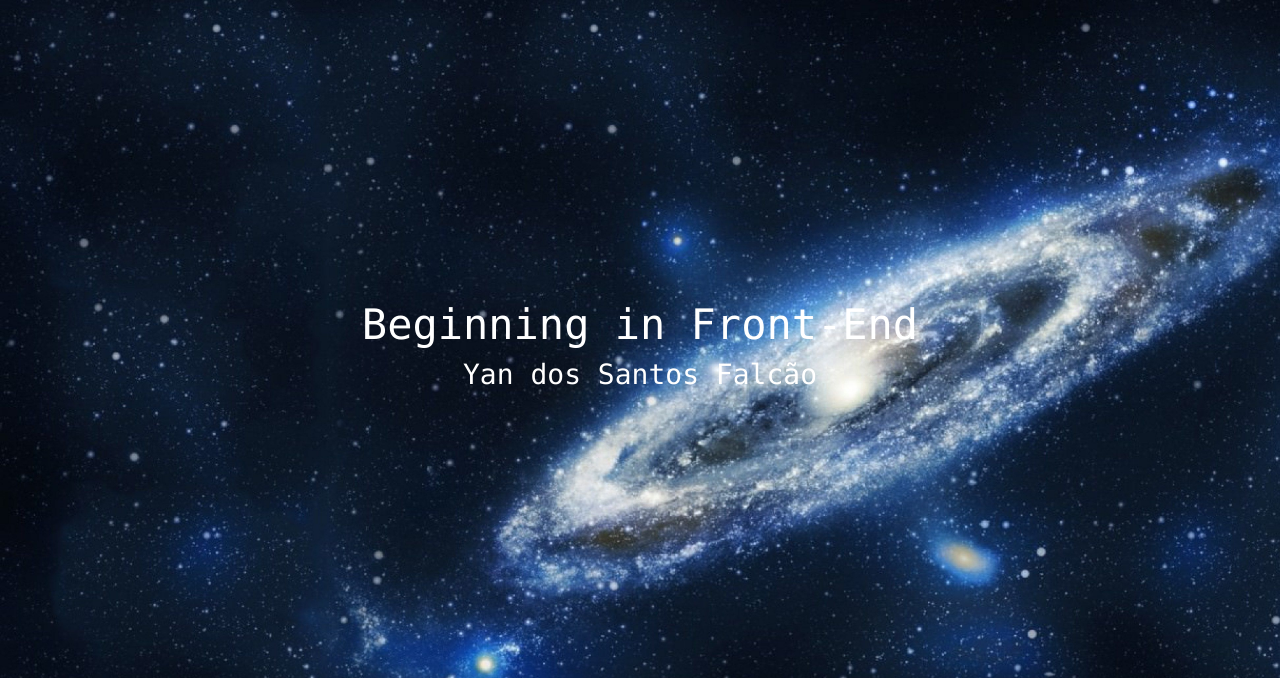
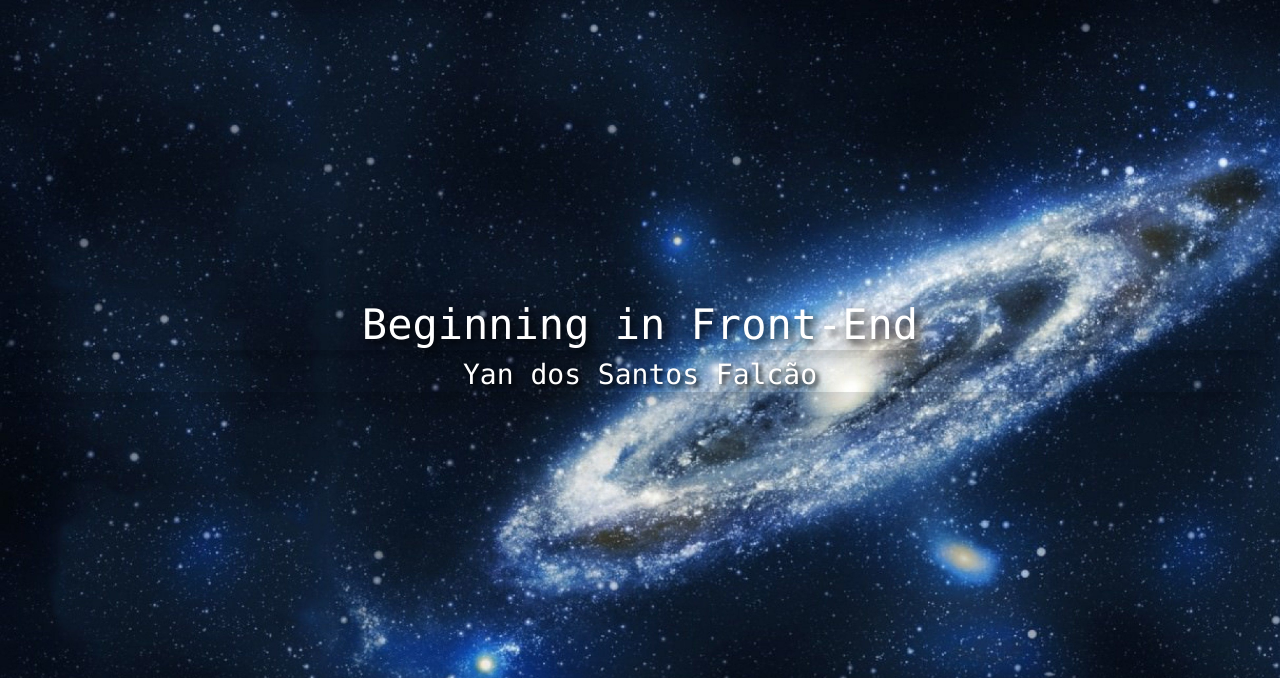
Before and after one commit to yanfalcao/CursoFrontEnd, a plain HTML site: page index.html in a window 1280 px wide. Shown: the top 678 px of the page. Drawn offline with nearby package versions, Linux system fonts and the light colour scheme.

Commit message:
Atualização

```diff
--- a/css/style.css
+++ b/css/style.css
@@ -12,6 +12,16 @@
   background-image: url("../img/fundo.jpg");
   background-size: 1350px 100%;
   /* background-color: #18dcff; */
+  /* background-image: url('../img/fundo.jpg');
+  background-repeat: no-repeat;
+  background-attachment: scroll;
+  background-position: center center;
+  -webkit-background-size: cover;
+  -moz-background-size: cover;
+  background-size: cover;
+  -o-background-size: cover;
+  text-align: center;
+  color: white; */
 }
 .fonteMaior
 {
@@ -25,6 +35,9 @@
 {
   color: #34495e;
 }
+.shadow {
+    text-shadow: black 0.1em 0.1em 0.2em;
+}
 header .intro-text
 {
   padding-top: 300px;
--- a/index.html
+++ b/index.html
@@ -3,6 +3,8 @@
   <head>
     <meta http-equiv="X-AU-Compatible" content="IE=edge">
     <meta cahrset="utf-8">
+    <meta name="viewport" content="width=device-width, initial-scale=1">
+
     <title>Yan Falcão</title>
     <meta name="author" content="Yan dos Santos Falcão">
     <meta name="description" content="Primeiros passos no curso de Front-End.">
@@ -16,8 +18,8 @@
     <header class="planoDeFundo">
         <div class="container-fluid">
           <div class="intro-text">
-            <h1 class="elementInCenter letraBranca fonteMaior text-monospace">Beginning in Front-End</h1>
-            <h3 class="elementInCenter letraBranca text-monospace">Yan dos Santos Falcão</h3>
+            <h1 class="elementInCenter letraBranca fonteMaior text-monospace shadow">Beginning in Front-End</h1>
+            <h3 class="elementInCenter letraBranca text-monospace shadow">Yan dos Santos Falcão</h3>
           </div>
         </div>
     </header>
```
Also changed, not shown: img/myself.png.
